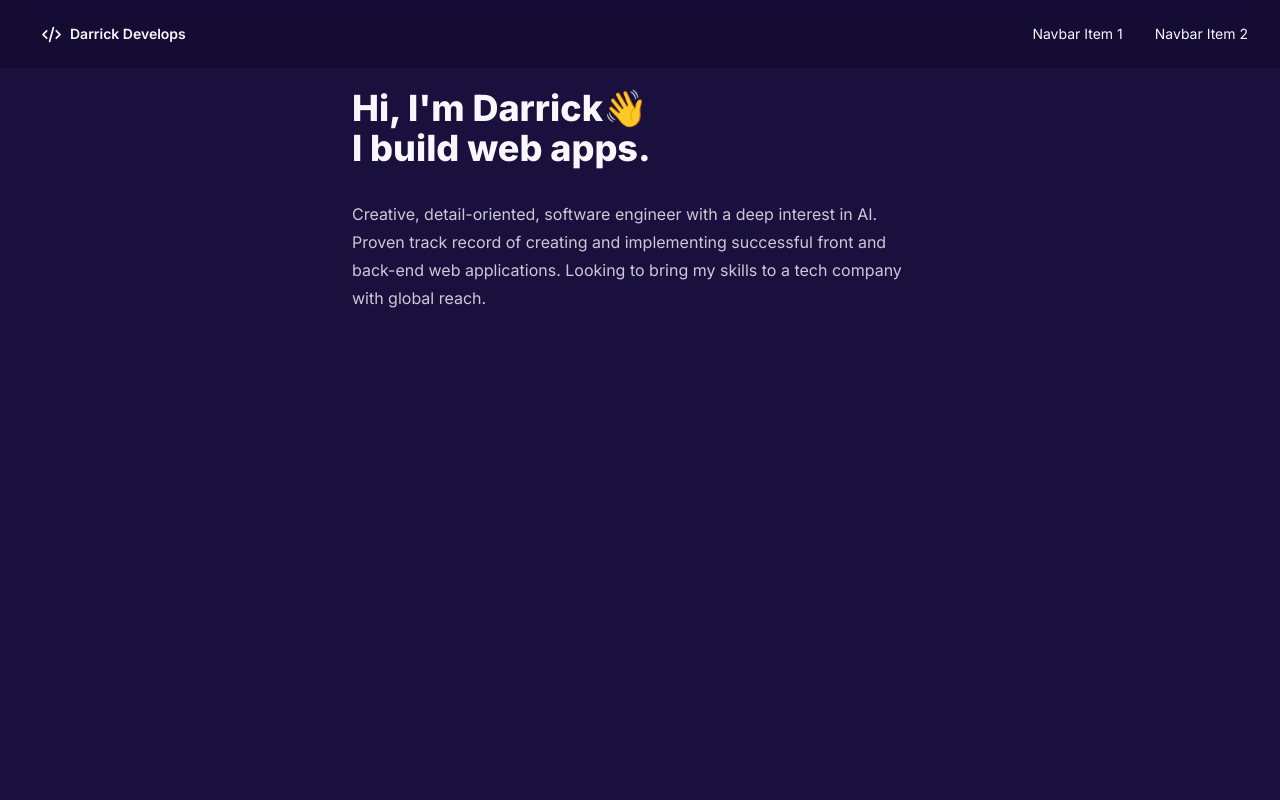
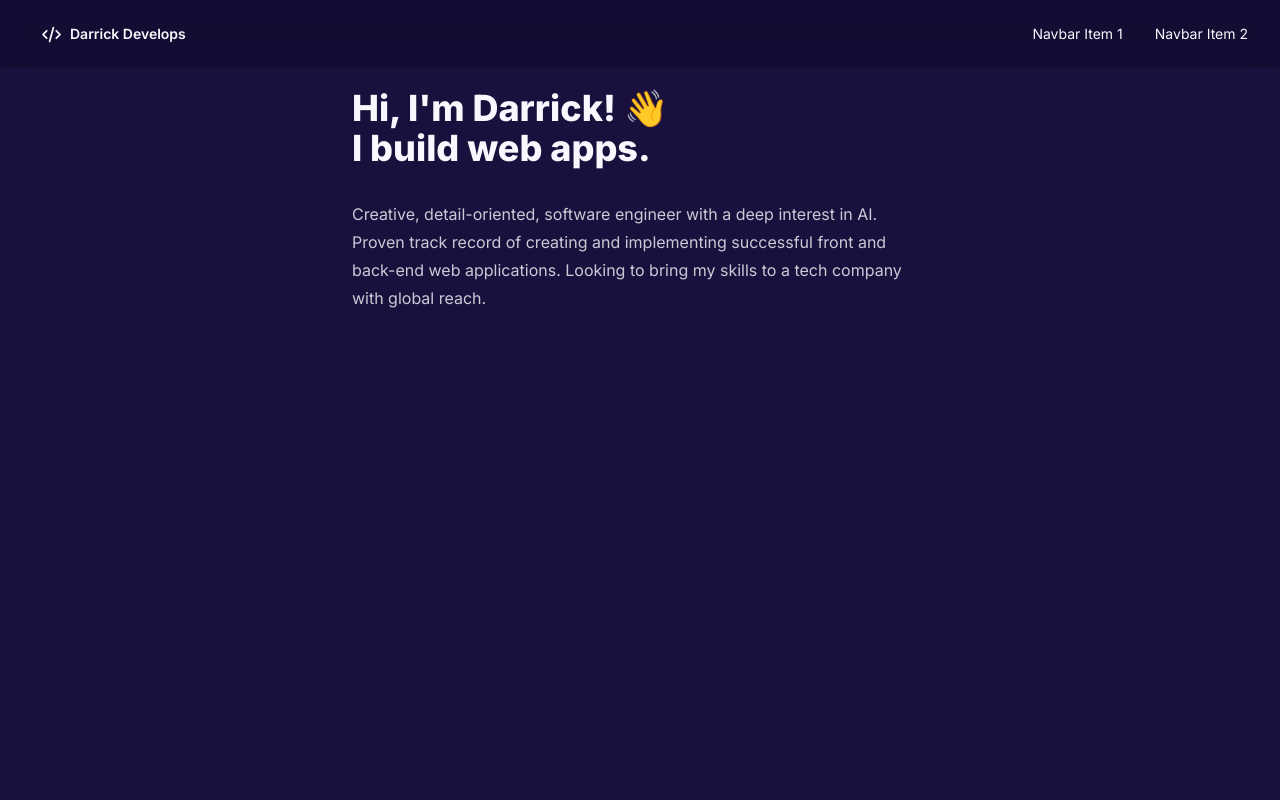
Before and after one commit to DarrickFauvel/darrickdevelops-www-next-daisyui, a Next.js app: page / in a window 1280 px wide. Shown: the top 800 px of the page. Built offline with nearby package versions, Linux system fonts and the light colour scheme.

Commit message:
Fix font size and add waving hand

```diff
--- a/components/(sections)/Intro/index.tsx
+++ b/components/(sections)/Intro/index.tsx
@@ -2,8 +2,9 @@ export default function Intro() {
   return (
     <section className="pt-12 min-h-screen" id="intro">
       <div className="prose mx-auto px-10 py-10">
-        <h1>
-          Hi, I&apos;m Darrick👋
+        <h1 className="text-3xl sm:text-4xl">
+          Hi, I&apos;m Darrick!{" "}
+          <span className="animate-hand-wave inline-block">👋</span>
           <br />I build web apps.
         </h1>
         <p>
```
